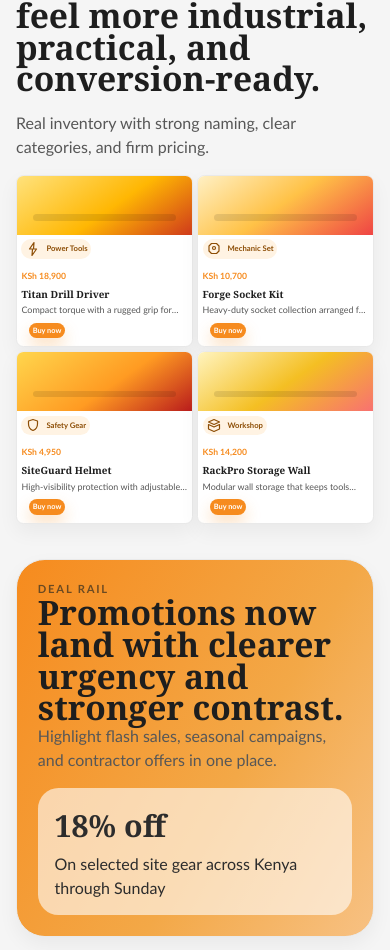
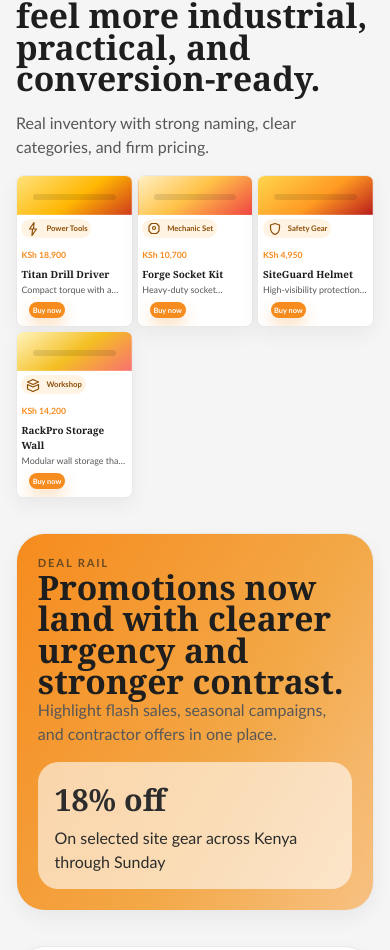
Before and after one commit to kellyworkos00-droid/monrose, a React (Vite) app: page / in a window 390 px wide. Shown: the part 1026-1976 px from the top of the page. Built offline with nearby package versions, Linux system fonts and the light colour scheme.

Commit message:
Show multiple product cards per desktop row

```diff
--- a/src/App.css
+++ b/src/App.css
@@ -1181,3 +1181,14 @@
     font-size: 0.46rem;
   }
 }
+
+/* Desktop: show several products in one row */
+.products-grid {
+  grid-template-columns: repeat(4, minmax(0, 1fr));
+}
+
+@media (max-width: 1200px) {
+  .products-grid {
+    grid-template-columns: repeat(3, minmax(0, 1fr));
+  }
+}
```
